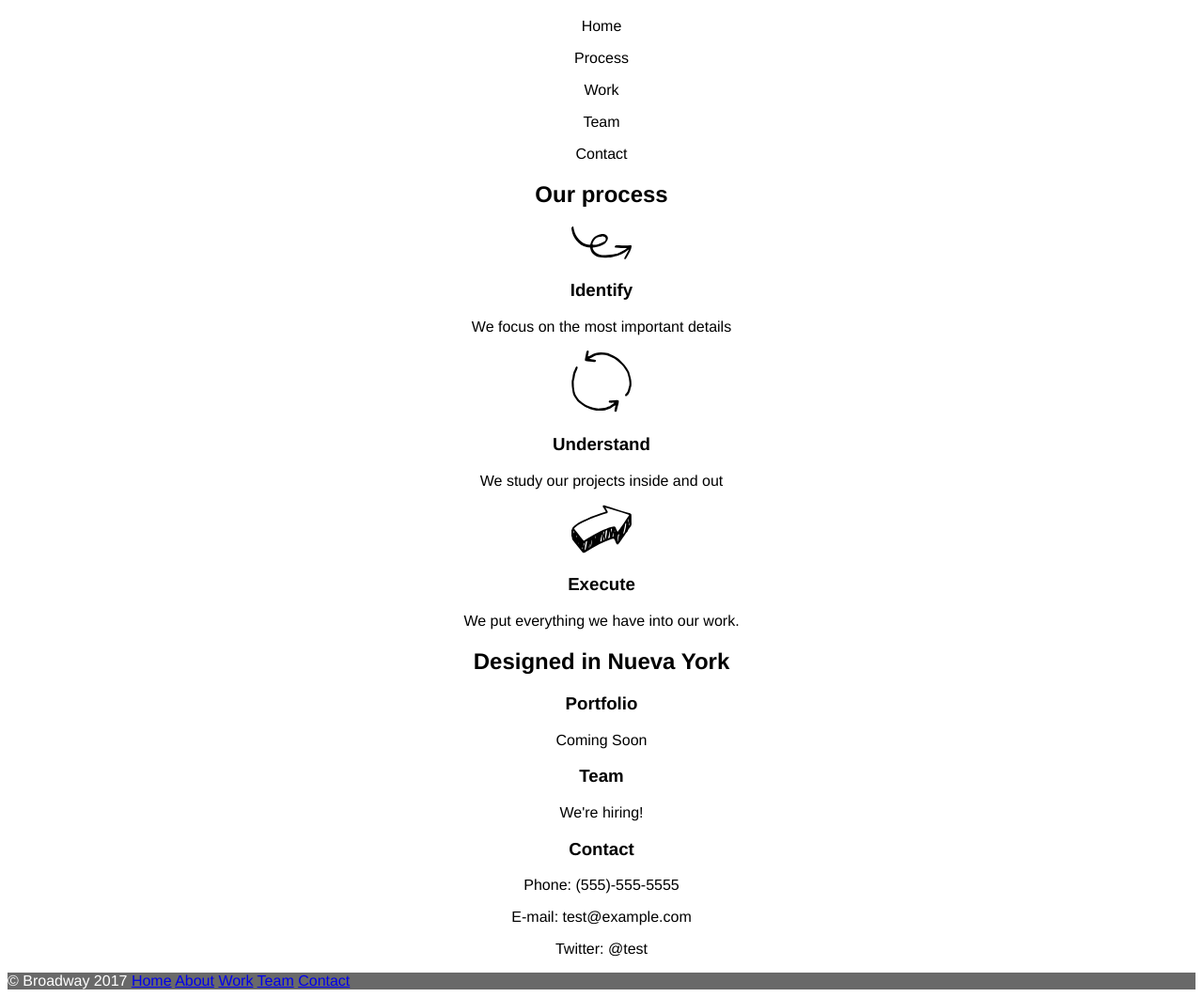
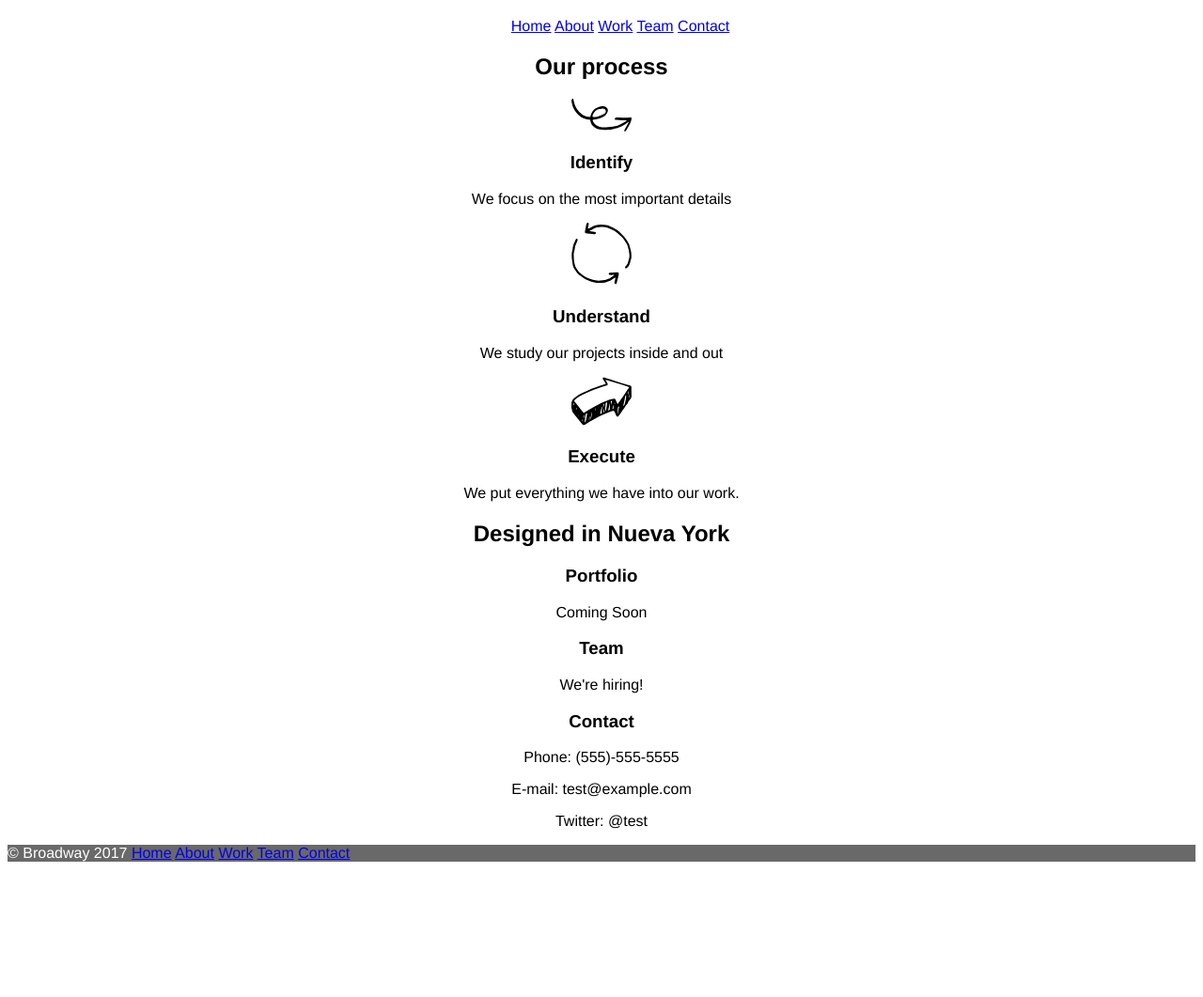
Before and after one commit to Frankail/broadway, a plain HTML site: page index.html in a window 1280 px wide. Shown: the part 61-1122 px from the top of the page at 94% size. After the commit the page ends 986 px from the top, so only its background shows below. Drawn offline with Linux system fonts and the light colour scheme.

Commit message:
reconect work

```diff
--- a/index.html
+++ b/index.html
@@ -7,11 +7,13 @@
   </head>
   <body>
     <h1>Broadway Design</h1>
-      <p>Home</p>
-      <p>Process</p>
-      <p>Work</p>
-      <p>Team</p>
-      <p>Contact</p>
+      <ul>
+        <a href="#Home">Home</a>
+        <a href="#About">About</a>
+        <a href="#Work">Work</a>
+        <a href="#Team">Team</a>
+        <a href="#Contact">Contact</a>
+      </ul>
     <div id="process">
        <h2>Our process</h2>
          <img src="./resources/images/identify.svg" type="image/svg">
@@ -39,8 +41,8 @@
            <p>E-mail: test@example.com</p>
            <p>Twitter: @test</p>
       </div>
-    <div class="cta" id="links">
-      <nav>
+    <div>
+      <nav id="links">
         <a>© Broadway 2017</a>
         <a href="#home">Home</a>
         <a href="#About">About</a>
--- a/resources/css/style.css
+++ b/resources/css/style.css
@@ -5,7 +5,7 @@ html {
 h4 {
   font-size: 11px;
 }
-.cta {
+#links {
   color: white;
   background-color: dimgray;
   text-align: left;
```
